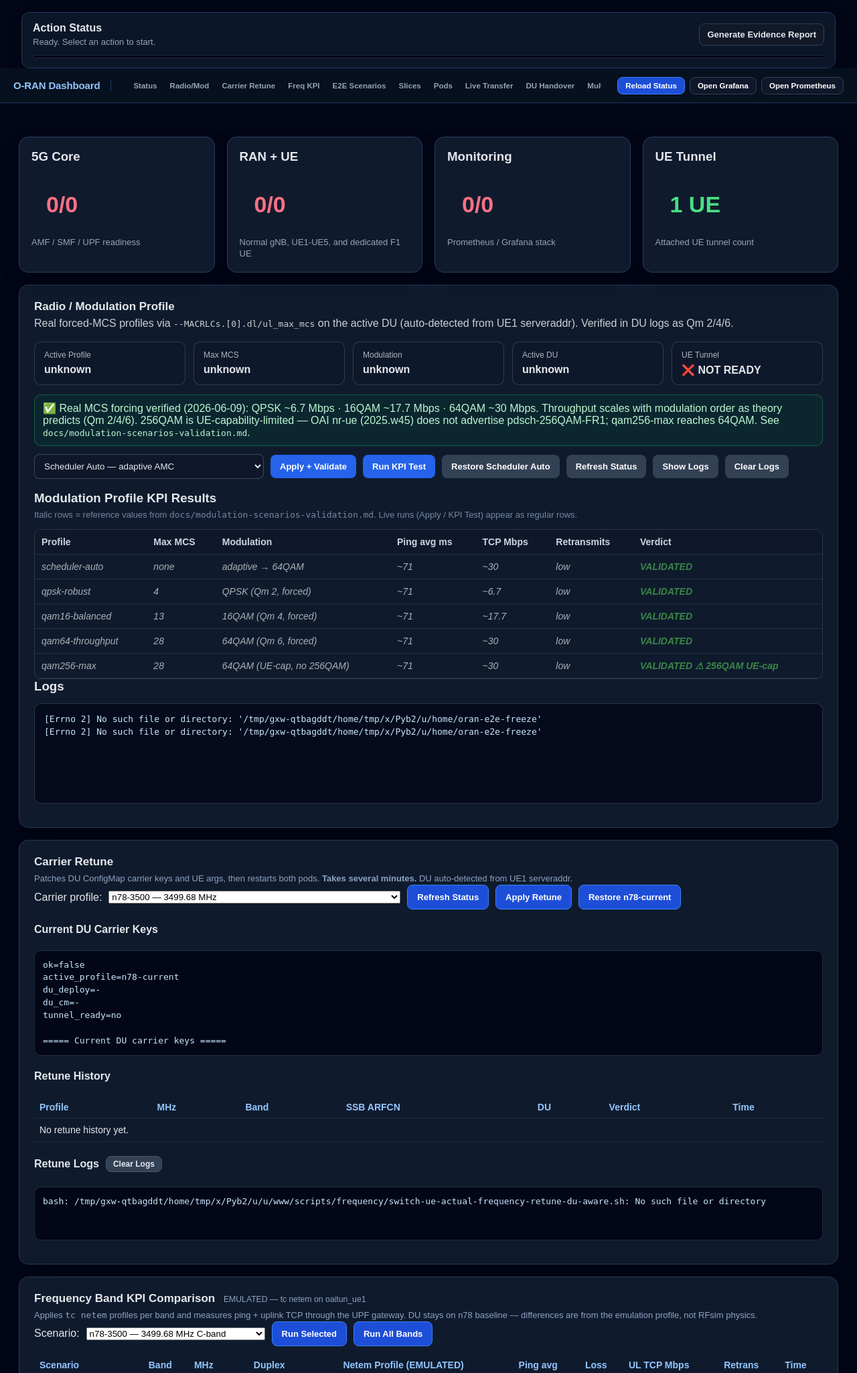
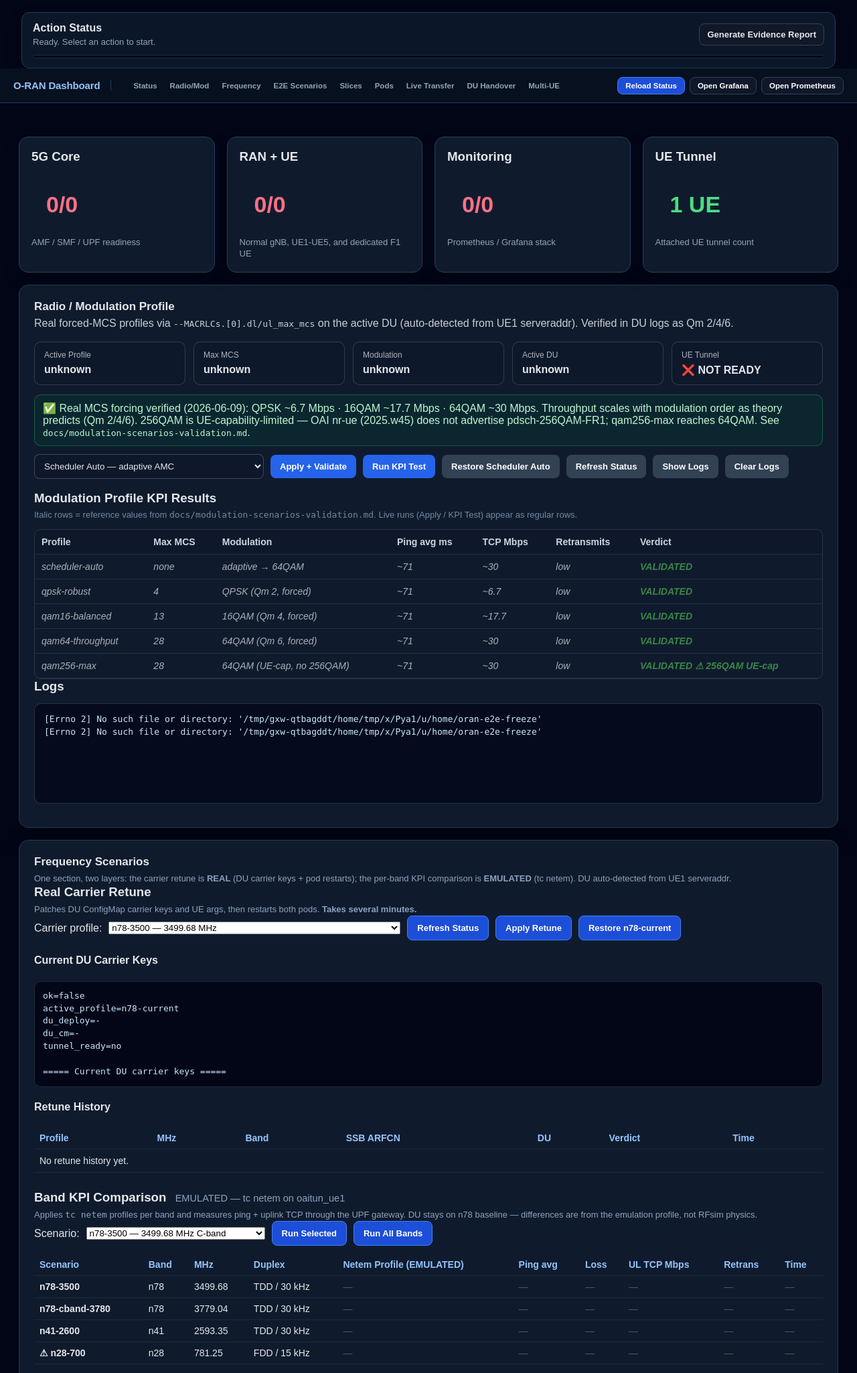
Before and after one commit to Ghazidayah/oran-e2e, a Flask app: page / in a window 1280 px wide. Shown: the top 2050 px of the page at 67% size. Run offline with Flask 3, Linux system fonts and the light colour scheme; data that the repository does not hold is empty.

Commit message:
Merge Carrier Retune + Band KPI into one Frequency Scenarios section, single Logs pane
Both panels belong to the frequency scenario family (REAL carrier retune vs
EMULATED per-band netem KPI) but lived as separate sections with two log
panes. Merged into one section with two labelled sub-blocks — the REAL vs
EMULATED distinction is preserved and stated in the section subtitle and the
EMULATED badge on the KPI sub-block. The two log panes (realFreqLog, kpiLog)
are unified into one shared Logs pane; all 6 kpiLog JS writes redirected.
freqKpiRoot id kept on the sub-block so existing anchors still resolve.
Nav: two links collapsed to one 'Frequency' entry.

```diff
--- a/web-dashboard/static/real-frequency.js
+++ b/web-dashboard/static/real-frequency.js
@@ -187,17 +187,17 @@
 
   async function runKpiTest(profile) {
     setKpiBusy(true);
-    setText("kpiLog", "Running KPI test: " + profile + "\napplying tc netem → ping 20× → iperf3 15 s → clear netem...");
+    setText("realFreqLog", "Running KPI test: " + profile + "\napplying tc netem → ping 20× → iperf3 15 s → clear netem...");
     try {
       var data = await api("/api/real-frequency/kpi-test", {
         method: "POST",
         body: JSON.stringify({profile: profile}),
       });
-      setText("kpiLog", (data.ok ? "[DONE] " : "[FAILED] ") + profile + "\n\n" + (data.log || data.error || ""));
+      setText("realFreqLog", (data.ok ? "[DONE] " : "[FAILED] ") + profile + "\n\n" + (data.log || data.error || ""));
       var res = await api("/api/real-frequency/kpi-results");
       renderKpiTable(res.rows || []);
     } catch (e) {
-      setText("kpiLog", "ERROR: " + String(e));
+      setText("realFreqLog", "ERROR: " + String(e));
     } finally {
       setKpiBusy(false);
     }
@@ -207,7 +207,7 @@
     setKpiBusy(true);
     var profiles = KPI_PROFILES.map(function (p) { return p.value; });
     for (var i = 0; i < profiles.length; i++) {
-      setText("kpiLog", "Running KPI " + (i + 1) + " / " + profiles.length + ": " + profiles[i] + "...");
+      setText("realFreqLog", "Running KPI " + (i + 1) + " / " + profiles.length + ": " + profiles[i] + "...");
       try {
         var data = await api("/api/real-frequency/kpi-test", {
           method: "POST",
@@ -215,9 +215,9 @@
         });
         var res = await api("/api/real-frequency/kpi-results");
         renderKpiTable(res.rows || []);
-        setText("kpiLog", (data.ok ? "[DONE] " : "[FAILED] ") + profiles[i] + "\n\n" + (data.log || data.error || ""));
+        setText("realFreqLog", (data.ok ? "[DONE] " : "[FAILED] ") + profiles[i] + "\n\n" + (data.log || data.error || ""));
       } catch (e) {
-        setText("kpiLog", "ERROR on " + profiles[i] + ": " + String(e));
+        setText("realFreqLog", "ERROR on " + profiles[i] + ": " + String(e));
       }
     }
     setKpiBusy(false);
--- a/web-dashboard/templates/index.html
+++ b/web-dashboard/templates/index.html
@@ -15,8 +15,7 @@
   <div class="topnav-links">
     <a href="#section-status">Status</a>
     <a href="#radioProfileRoot">Radio/Mod</a>
-    <a href="#realFrequencyRoot">Carrier Retune</a>
-    <a href="#freqKpiRoot">Freq KPI</a>
+    <a href="#realFrequencyRoot">Frequency</a>
     <a href="#section-e2e">E2E Scenarios</a>
     <a href="#phase3RealSlicePanel">Slices</a>
     <a href="#section-pods">Pods</a>
@@ -67,8 +66,11 @@
 </section>
 
 <section class="panel" id="realFrequencyRoot">
-  <h2>Carrier Retune</h2>
-  <p class="section-sub">Patches DU ConfigMap carrier keys and UE args, then restarts both pods. <strong>Takes several minutes.</strong> DU auto-detected from UE1 serveraddr.</p>
+  <h2>Frequency Scenarios</h2>
+  <p class="section-sub">One section, two layers: the carrier retune is <strong>REAL</strong> (DU carrier keys + pod restarts); the per-band KPI comparison is <strong>EMULATED</strong> (tc netem). DU auto-detected from UE1 serveraddr.</p>
+
+  <h3>Real Carrier Retune</h3>
+  <p class="section-sub">Patches DU ConfigMap carrier keys and UE args, then restarts both pods. <strong>Takes several minutes.</strong></p>
 
   <div class="controls" style="display:flex; gap:10px; flex-wrap:wrap; align-items:center;">
     <label for="realFreqSelect">Carrier profile:</label>
@@ -107,14 +109,8 @@
     </table>
   </div>
 
-  <h4 style="display:flex;align-items:center;gap:10px;">Retune Logs
-    <button onclick="document.getElementById('realFreqLog').textContent='Ready.'" class="btn-sec btn-sec-sm">Clear Logs</button>
-  </h4>
-  <pre id="realFreqLog">Ready.</pre>
-</section>
-
-<section class="panel" id="freqKpiRoot">
-  <h2>Frequency Band KPI Comparison <span class="muted" style="font-size:0.72em;font-weight:normal;margin-left:8px;">EMULATED — tc netem on oaitun_ue1</span></h2>
+  <div id="freqKpiRoot" style="margin-top:26px;">
+  <h3>Band KPI Comparison <span class="muted" style="font-size:0.78em;font-weight:normal;margin-left:8px;">EMULATED — tc netem on oaitun_ue1</span></h3>
   <p class="section-sub">Applies <code>tc netem</code> profiles per band and measures ping + uplink TCP through the UPF gateway. DU stays on n78 baseline — differences are from the emulation profile, not RFsim physics.</p>
 
   <div class="controls" style="display:flex; gap:10px; flex-wrap:wrap; align-items:center; margin-bottom:12px;">
@@ -151,7 +147,12 @@
     </table>
   </div>
 
-  <pre id="kpiLog">Ready.</pre>
+  </div>
+
+  <h4 style="display:flex;align-items:center;gap:10px;">Logs
+    <button onclick="document.getElementById('realFreqLog').textContent='Ready.'" class="btn-sec btn-sec-sm">Clear Logs</button>
+  </h4>
+  <pre id="realFreqLog">Ready.</pre>
 </section>
 
 
```
